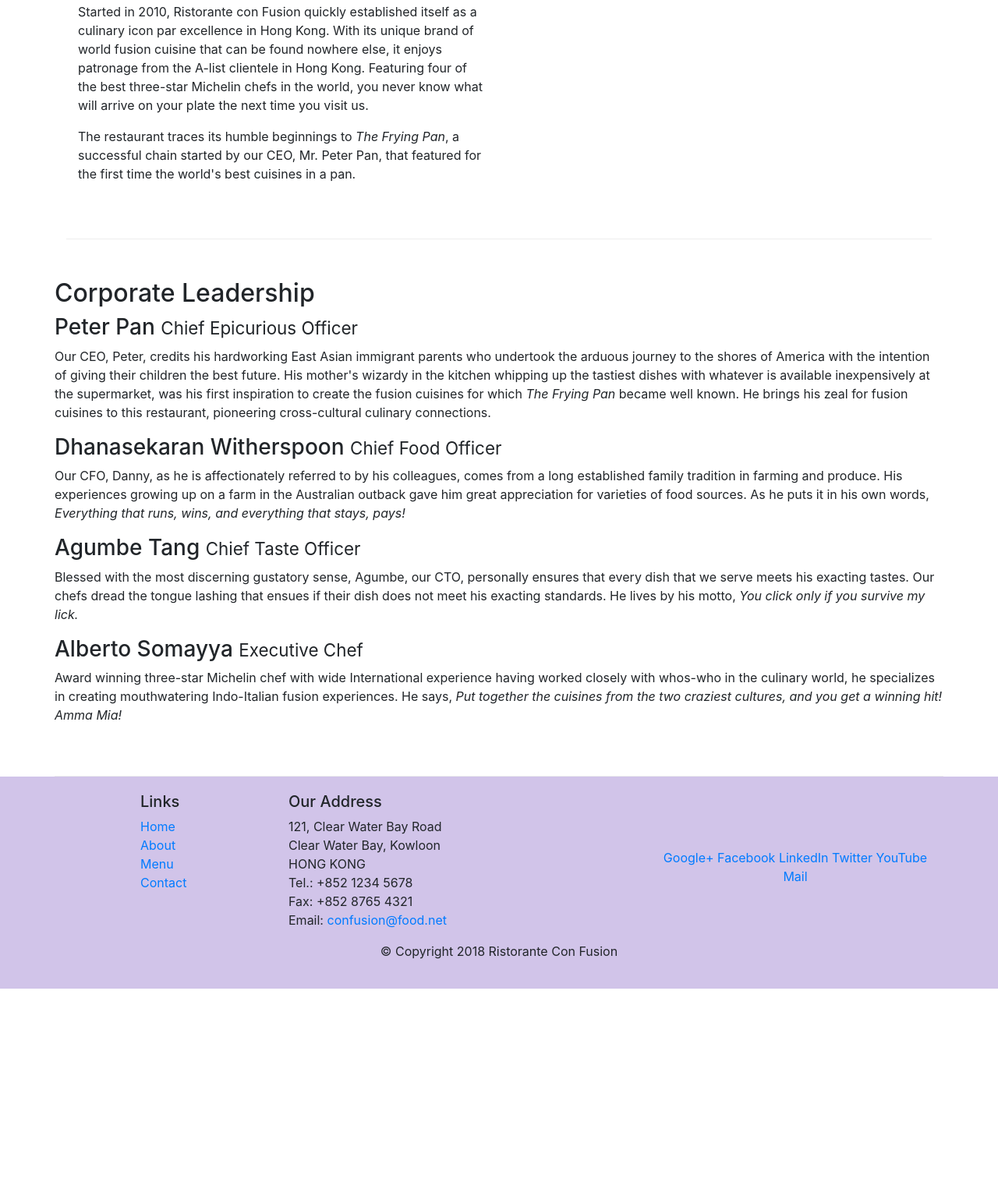
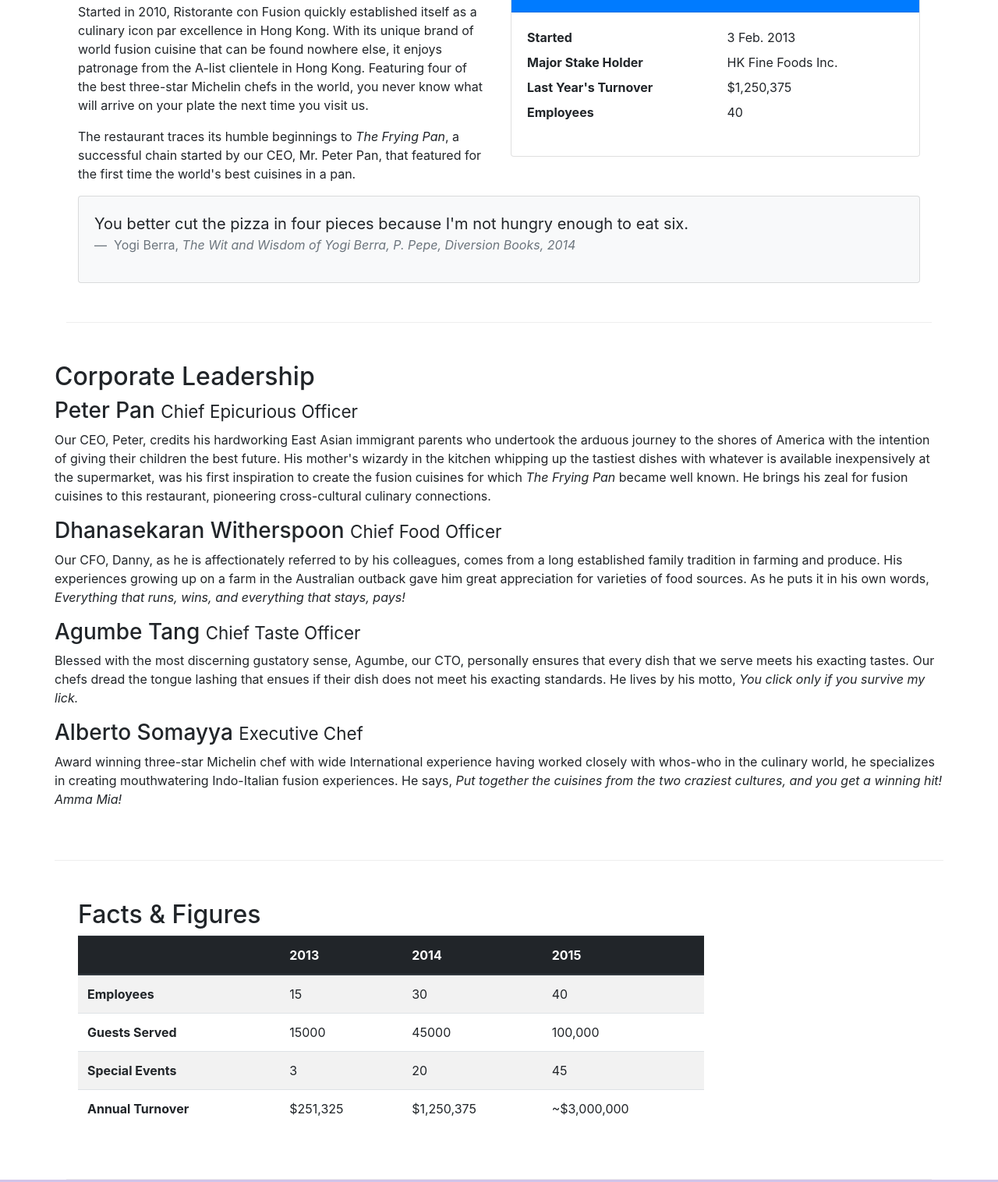
Before and after one commit to avas27/Bootstrap, a website: page aboutus.html in a window 1280 px wide. Shown: the part 558-2074 px from the top of the page at 78% size. Before the commit the page ends 1826 px from the top, so only its background shows below. Drawn offline with nearby package versions, Linux system fonts and the light colour scheme.

Commit message:
table and cards

```diff
--- a/aboutus.html
+++ b/aboutus.html
@@ -107,6 +107,40 @@
             cuisines in a pan.
           </p>
         </div>
+        <div class="col-12 col-sm-6">
+          <div class="card">
+            <h3 class="card-header bg-primary text-white">Facts At a Glance</h3>
+            <div class="card-body">
+              <dl class="row">
+                <dt class="col-6">Started</dt>
+                <dd class="col-6">3 Feb. 2013</dd>
+                <dt class="col-6">Major Stake Holder</dt>
+                <dd class="col-6">HK Fine Foods Inc.</dd>
+                <dt class="col-6">Last Year's Turnover</dt>
+                <dd class="col-6">$1,250,375</dd>
+                <dt class="col-6">Employees</dt>
+                <dd class="col-6">40</dd>
+              </dl>
+            </div>
+          </div>
+        </div>
+        <div class="col-12">
+          <div class="card card-body bg-light">
+            <blockquote class="blockquote">
+              <p class="mb-0">
+                You better cut the pizza in four pieces because I'm not hungry
+                enough to eat six.
+              </p>
+              <footer class="blockquote-footer">
+                Yogi Berra,
+                <cite title="Source Title"
+                  >The Wit and Wisdom of Yogi Berra, P. Pepe, Diversion Books,
+                  2014</cite
+                >
+              </footer>
+            </blockquote>
+          </div>
+        </div>
         <div></div>
       </div>
 
@@ -157,6 +191,50 @@
           </p>
         </div>
       </div>
+      <div class="row row-content">
+        <div class="col-12 col-sm-9">
+          <h2>Facts &amp; Figures</h2>
+          <div class="table-responsive">
+            <table class="table table-striped">
+              <thead class="thead-dark">
+                <tr>
+                  <th>&nbsp;</th>
+                  <th>2013</th>
+                  <th>2014</th>
+                  <th>2015</th>
+                </tr>
+              </thead>
+              <tbody>
+                <tr>
+                  <th>Employees</th>
+                  <td>15</td>
+                  <td>30</td>
+                  <td>40</td>
+                </tr>
+                <tr>
+                  <th>Guests Served</th>
+                  <td>15000</td>
+                  <td>45000</td>
+                  <td>100,000</td>
+                </tr>
+                <tr>
+                  <th>Special Events</th>
+                  <td>3</td>
+                  <td>20</td>
+                  <td>45</td>
+                </tr>
+                <tr>
+                  <th>Annual Turnover</th>
+                  <td>$251,325</td>
+                  <td>$1,250,375</td>
+                  <td>~$3,000,000</td>
+                </tr>
+              </tbody>
+            </table>
+          </div>
+        </div>
+        <div class="col-12 col-sm-3"></div>
+      </div>
     </div>
 
     <footer class="footer">
```
